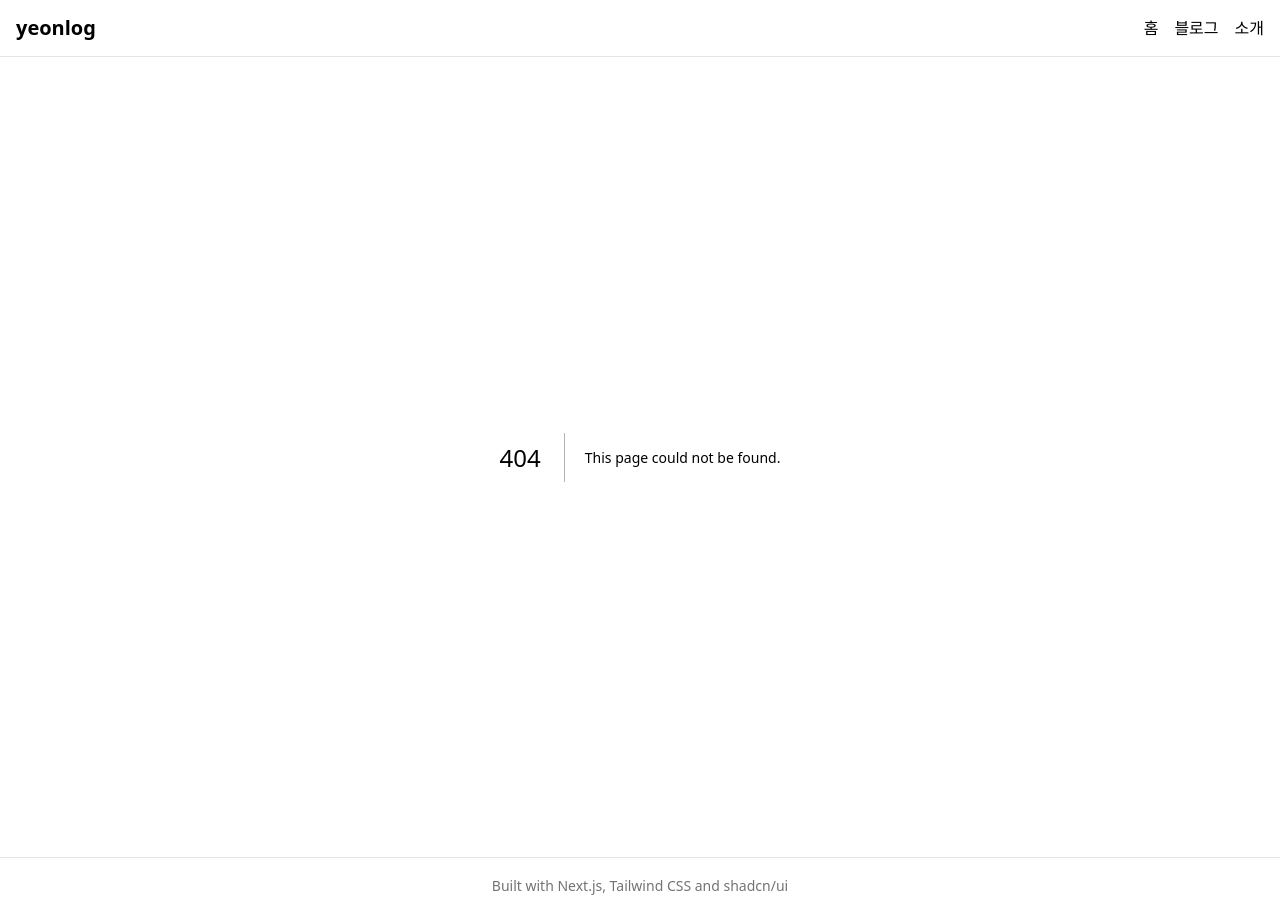
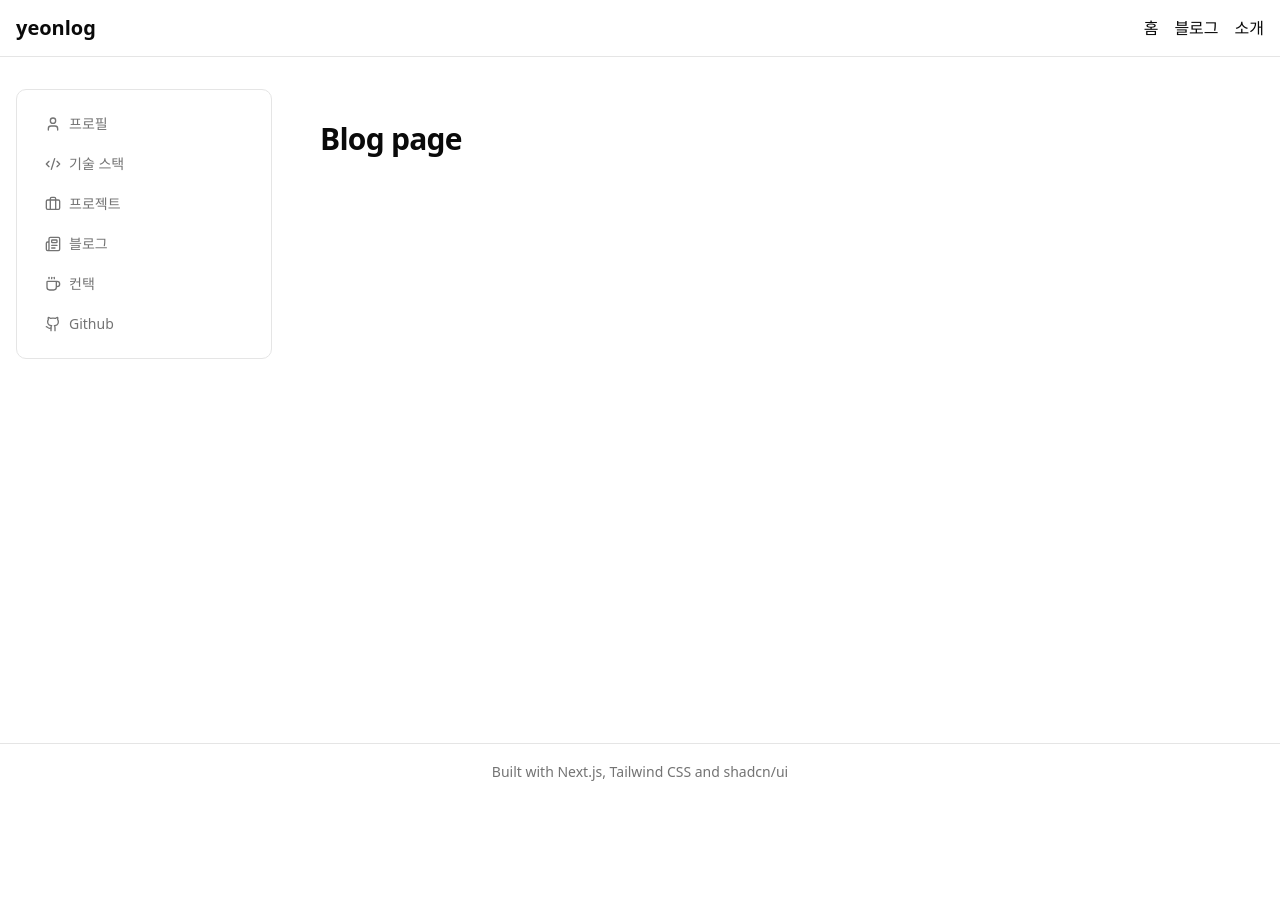
Before and after one commit to yeooonn/yeonlog, a Next.js app: page /about/blog in a window 1280 px wide. Before the commit this address had no page. After the commit the page ends 800 px from the top, so only its background shows below. Built offline with nearby package versions, Linux system fonts and the light colour scheme.

Commit message:
Feat: 메뉴 별 페이지 추가

```diff
--- /dev/null
+++ b/app/about/blog/page.tsx
@@ -0,0 +1,10 @@
+export default function Blog() {
+  return (
+    <div className="container mx-auto px-4 py-8">
+      <div className="space-y-8">
+        {/* 섹션 제목 */}
+        <h2 className="text-3xl font-bold tracking-tight">Blog page</h2>
+      </div>
+    </div>
+  );
+}
--- /dev/null
+++ b/app/about/contact/page.tsx
@@ -0,0 +1,10 @@
+export default function Contact() {
+  return (
+    <div className="container mx-auto px-4 py-8">
+      <div className="space-y-8">
+        {/* 섹션 제목 */}
+        <h2 className="text-3xl font-bold tracking-tight">Contact page</h2>
+      </div>
+    </div>
+  );
+}
--- /dev/null
+++ b/app/about/layout.tsx
@@ -0,0 +1,38 @@
+import { ReactNode } from 'react';
+import Link from 'next/link';
+import { MENU_ITEMS } from '@/constants/SidebarItems';
+
+interface AboutLayoutProps {
+  children: ReactNode;
+}
+
+export default function AboutLayout({ children }: AboutLayoutProps) {
+  return (
+    <div className="container mx-auto px-4 py-8">
+      <div className="flex gap-8">
+        {/* 사이드바 */}
+        <aside className="w-64 shrink-0">
+          <nav className="bg-card sticky top-8 space-y-1 rounded-lg border p-4">
+            {MENU_ITEMS.map((item) => (
+              <Link
+                key={item.label}
+                href={item.path}
+                className="text-muted-foreground hover:bg-accent hover:text-accent-foreground flex items-center gap-2 rounded-md px-3 py-2 text-sm transition-colors"
+                {...(item.external && {
+                  target: '_blank',
+                  rel: 'noopener noreferrer',
+                })}
+              >
+                <item.icon className="h-4 w-4" />
+                <span>{item.label}</span>
+              </Link>
+            ))}
+          </nav>
+        </aside>
+
+        {/* 메인 콘텐츠 */}
+        <main className="flex-1">{children}</main>
+      </div>
+    </div>
+  );
+}
--- /dev/null
+++ b/app/about/page.tsx
@@ -0,0 +1,10 @@
+export default function About() {
+  return (
+    <div className="container mx-auto px-4 py-8">
+      <div className="space-y-8">
+        {/* 섹션 제목 */}
+        <h2 className="text-3xl font-bold tracking-tight">about page</h2>
+      </div>
+    </div>
+  );
+}
--- /dev/null
+++ b/app/about/projects/page.tsx
@@ -0,0 +1,10 @@
+export default function Projects() {
+  return (
+    <div className="container mx-auto px-4 py-8">
+      <div className="space-y-8">
+        {/* 섹션 제목 */}
+        <h2 className="text-3xl font-bold tracking-tight">projects page</h2>
+      </div>
+    </div>
+  );
+}
--- /dev/null
+++ b/app/about/skills/page.tsx
@@ -0,0 +1,10 @@
+export default function Skills() {
+  return (
+    <div className="container mx-auto px-4 py-8">
+      <div className="space-y-8">
+        {/* 섹션 제목 */}
+        <h2 className="text-3xl font-bold tracking-tight">skills page</h2>
+      </div>
+    </div>
+  );
+}
--- /dev/null
+++ b/app/blog/page.tsx
@@ -0,0 +1,10 @@
+export default function Blog() {
+  return (
+    <div className="container mx-auto px-4 py-8">
+      <div className="space-y-8">
+        {/* 섹션 제목 */}
+        <h2 className="text-3xl font-bold tracking-tight">Blog page</h2>
+      </div>
+    </div>
+  );
+}
--- a/app/page.tsx
+++ b/app/page.tsx
@@ -2,7 +2,6 @@ import { Card, CardHeader, CardTitle, CardDescription } from '@/components/ui/ca
 
 export default function Home() {
   return (
-    <main className="flex-1">
     <div className="container mx-auto px-4 py-8">
       <div className="space-y-8">
         {/* 섹션 제목 */}
@@ -25,6 +24,5 @@ export default function Home() {
         </div>
       </div>
     </div>
-    </main>
   );
 }
```
Lines whose indentation alone changed are shown as unchanged.
